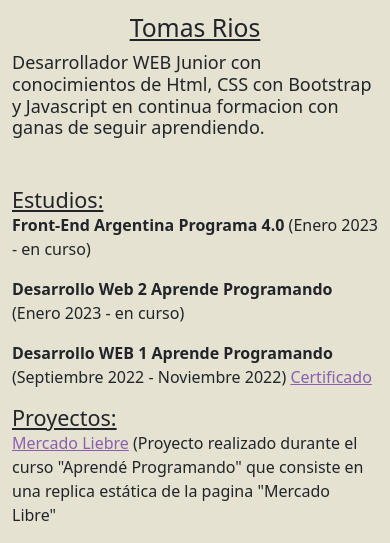
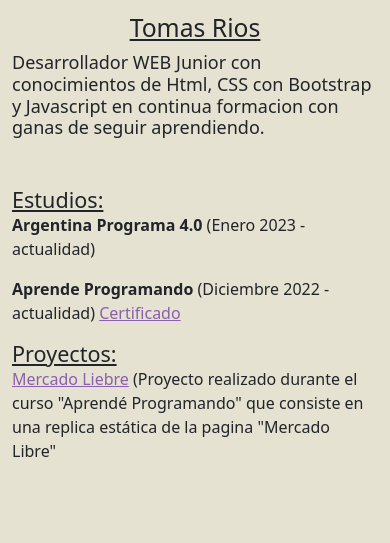
Before and after one commit to Tomirios2005/Tomirios2005.github.io, a plain HTML site: page index.html in a window 390 px wide. Shown: the part 535-1078 px from the top of the page. After the commit the page ends 1014 px from the top, so only its background shows below. Drawn offline with nearby package versions, Linux system fonts and the light colour scheme.

Commit message:
Add files via upload

```diff
--- a/index.html
+++ b/index.html
@@ -9,7 +9,7 @@
     <link href="https://cdn.jsdelivr.net/npm/bootstrap@5.3.0-alpha1/dist/css/bootstrap.min.css" rel="stylesheet" integrity="sha384-GLhlTQ8iRABdZLl6O3oVMWSktQOp6b7In1Zl3/Jr59b6EGGoI1aFkw7cmDA6j6gD" crossorigin="anonymous">
 
 </head>
-<body>
+<body class="col-xs-1">
     <header>
         <nav class="navbar navbar-expand-lg fixed-top " >
             <div class="container-fluid">
@@ -33,10 +33,11 @@
             </div>
           </nav>
           </header>
-<br>
-    <br>
+          <br>
+          <br>
+
           <main>
-            <section class="resume col-md-3">
+            <section class="resume col-xl-3 col-lg-3  col-xs-12 col-12">
                 <article>
                   <div class="foto-cv">
                 <img class="foto-cv"  src="img/IDPhoto_20230105_145935.jpg" alt="foto-cv">
@@ -55,6 +56,7 @@
                 </article>
             </section>
             <aside class="container" id="inicio">
+              <div class="breakpoint">
                 <h2 class="col-xs-5 col-lg-5">Tomas Rios</h2>
 
                 <h5>Desarrollador WEB Junior con conocimientos de Html, CSS con Bootstrap y Javascript en continua formacion con ganas de seguir aprendiendo.</h5>
@@ -62,16 +64,16 @@
                 <br>
                 <h4>Estudios:</h4>
                 <div id="estudios">
-                <p><strong>Front-End Argentina Programa 4.0</strong> (Enero 2023 - en curso)</p>
-                <p><strong>Desarrollo Web 2 Aprende Programando</strong> (Enero 2023 - en curso)</p>
-                <p><strong>Desarrollo WEB 1 Aprende Programando</strong> (Septiembre 2022 - Noviembre 2022) <a href="docs/Certificado_AP_Federal.pdf" target="_blank">Certificado</a></p>
+                <p><strong>Argentina Programa 4.0</strong> (Enero 2023 - actualidad)</p>
+                <p><strong>Aprende Programando</strong> (Diciembre 2022 - actualidad) <a href="docs/Certificado_AP_Federal.pdf" target="_blank">Certificado</a></p>
                 </div>
 
                 <h4 id="proyectos">Proyectos:</h4>
                 <p>
                 <a target="_blank" href="http://mercadoliebretom.000webhostapp.com/">Mercado Liebre</a>
                  (Proyecto realizado durante el curso "Aprendé Programando" que consiste en una replica estática de la pagina "Mercado Libre"
-                 </p>
+                </p>
+                </div>
               </aside>
           </main>
 
```
